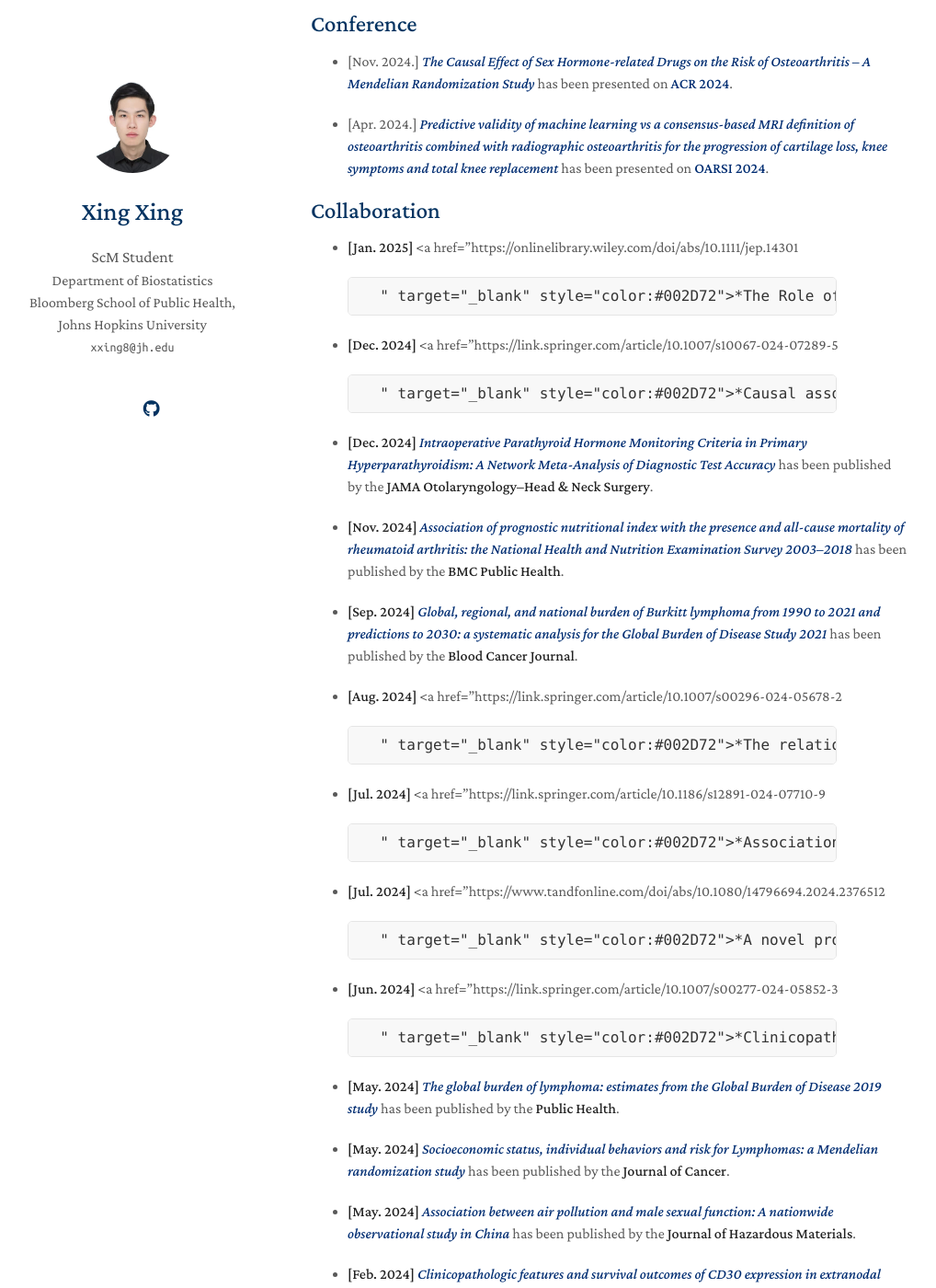
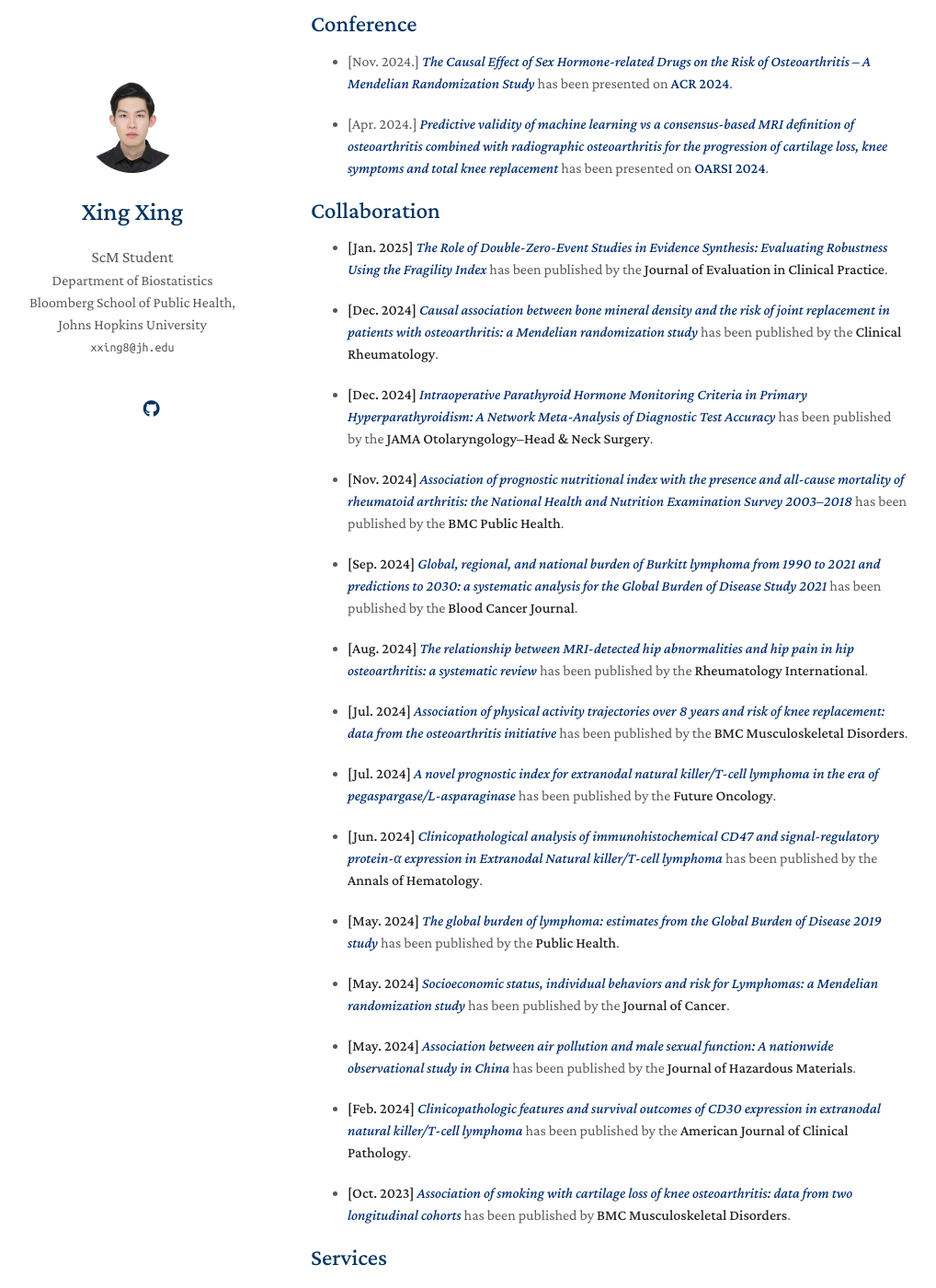
Before and after one commit to KevinXing3/kevinXing3.github.io, a Jekyll site: the page built from index.md, in a window 1280 px wide and 1400 px high, scrolled down 1608 px. Shown: the whole window at 92% size, without its empty margins (132-1150 px from the left). Built offline with Jekyll 4.4.1, drawn with Linux system fonts in a browser that asks for light colours; nearby versions of some CDN libraries; a style sheet for code colours, icons or effects is not loaded; our own code applies the rules of GitHub Pages for plain Markdown files; some of the changed text lies outside the part shown.

Commit message:
Update index.md

```diff
--- a/index.md
+++ b/index.md
@@ -4,7 +4,7 @@ layout: homepage
 
 ## About Me
 
-I'm a ScM Student in Biostatistics at <a href="https://www.jhu.edu" style="color:#002D72">Johns Hopkins University</a>. My research spans several areas, with a current focus on developing statistical models for meta-analysis. Under the guidance of Dr. Jessie Tong and <a href="https://publichealth.arizona.edu/directory/lifeng-lin" style="color:#002D72">Dr. Lifeng Lin</a>, I am concentrating on IPD meta-regression methods and addressing publication bias. Additionally, I have a keen interest in genetics, specifically in Mendelian randomization and TWAS. My work also involves the epidemiologic analysis of musculoskeletal diseases, in collaboration with Dr. Guoqi Cai.
+I'm a ScM Student in Biostatistics at <a href="https://www.jhu.edu" style="color:#002D72">Johns Hopkins University</a>. My research spans several areas, with a current focus on developing statistical models for meta-analysis. Under the guidance of <a href="https://publichealth.jhu.edu/faculty/4789/jiayi-jessie-tong" style="color:#002D72">Dr. Jessie Tong</a> and <a href="https://publichealth.arizona.edu/directory/lifeng-lin" style="color:#002D72">Dr. Lifeng Lin</a>, I am concentrating on IPD meta-regression methods and addressing publication bias. Additionally, I have a keen interest in genetics, specifically in Mendelian randomization and TWAS. My work also involves the epidemiologic analysis of musculoskeletal diseases, in collaboration with <a href="https://ggws.ahmu.edu.cn/2021/0922/c940a108940/page.htm" style="color:#002D72">Dr. Guoqi Cai</a>.
 
 Outside of academia, I’m a dead hard fan of Juventus and Park Hyatt.
 
@@ -26,18 +26,10 @@ Outside of academia, I’m a dead hard fan of Juventus and Park Hyatt.
 
 
 ## Collaboration
-- **[Jan. 2025]** <a href="https://onlinelibrary.wiley.com/doi/abs/10.1111/jep.14301
+- **[Jan. 2025]** <a href="https://onlinelibrary.wiley.com/doi/abs/10.1111/jep.14301" target="_blank" style="color:#002D72">*The Role of Double-Zero-Event Studies in Evidence Synthesis: Evaluating Robustness Using the Fragility Index*</a> has been published by the **Journal of Evaluation in Clinical Practice**.
 
 
-
-        " target="_blank" style="color:#002D72">*The Role of Double-Zero-Event Studies in Evidence Synthesis: Evaluating Robustness Using the Fragility Index*</a> has been published by the **Journal of Evaluation in Clinical Practice**.
-
-
-- **[Dec. 2024]** <a href="https://link.springer.com/article/10.1007/s10067-024-07289-5
-
-
-
-        " target="_blank" style="color:#002D72">*Causal association between bone mineral density and the risk of joint replacement in patients with osteoarthritis: a Mendelian randomization study*</a> has been published by the **Clinical Rheumatology**.
+- **[Dec. 2024]** <a href="https://link.springer.com/article/10.1007/s10067-024-07289-5" target="_blank" style="color:#002D72">*Causal association between bone mineral density and the risk of joint replacement in patients with osteoarthritis: a Mendelian randomization study*</a> has been published by the **Clinical Rheumatology**.
 
 - **[Dec. 2024]** <a href="https://jamanetwork.com/journals/jamaotolaryngology/article-abstract/2827787" target="_blank" style="color:#002D72">*Intraoperative Parathyroid Hormone Monitoring Criteria in Primary Hyperparathyroidism: A Network Meta-Analysis of Diagnostic Test Accuracy*</a> has been published by the **JAMA Otolaryngology–Head & Neck Surgery**.
 
@@ -45,29 +37,13 @@ Outside of academia, I’m a dead hard fan of Juventus and Park Hyatt.
 
 - **[Sep. 2024]** <a href="https://www.nature.com/articles/s41408-024-01138-z" target="_blank" style="color:#002D72">*Global, regional, and national burden of Burkitt lymphoma from 1990 to 2021 and predictions to 2030: a systematic analysis for the Global Burden of Disease Study 2021*</a> has been published by the **Blood Cancer Journal**.
 
-- **[Aug. 2024]** <a href="https://link.springer.com/article/10.1007/s00296-024-05678-2
+- **[Aug. 2024]** <a href="https://link.springer.com/article/10.1007/s00296-024-05678-2" target="_blank" style="color:#002D72">*The relationship between MRI-detected hip abnormalities and hip pain in hip osteoarthritis: a systematic review*</a> has been published by the **Rheumatology International**.
 
+- **[Jul. 2024]** <a href="https://link.springer.com/article/10.1186/s12891-024-07710-9" target="_blank" style="color:#002D72">*Association of physical activity trajectories over 8 years and risk of knee replacement: data from the osteoarthritis initiative*</a> has been published by the **BMC Musculoskeletal Disorders**.
 
+- **[Jul. 2024]** <a href="https://www.tandfonline.com/doi/abs/10.1080/14796694.2024.2376512" target="_blank" style="color:#002D72">*A novel prognostic index for extranodal natural killer/T-cell lymphoma in the era of pegaspargase/L-asparaginase*</a> has been published by the **Future Oncology**.
 
-        " target="_blank" style="color:#002D72">*The relationship between MRI-detected hip abnormalities and hip pain in hip osteoarthritis: a systematic review*</a> has been published by the **Rheumatology International**.
-
-- **[Jul. 2024]** <a href="https://link.springer.com/article/10.1186/s12891-024-07710-9
-
-
-
-        " target="_blank" style="color:#002D72">*Association of physical activity trajectories over 8 years and risk of knee replacement: data from the osteoarthritis initiative*</a> has been published by the **BMC Musculoskeletal Disorders**.
-
-- **[Jul. 2024]** <a href="https://www.tandfonline.com/doi/abs/10.1080/14796694.2024.2376512
-
-
-
-        " target="_blank" style="color:#002D72">*A novel prognostic index for extranodal natural killer/T-cell lymphoma in the era of pegaspargase/L-asparaginase*</a> has been published by the **Future Oncology**.
-
-- **[Jun. 2024]** <a href="https://link.springer.com/article/10.1007/s00277-024-05852-3
-
-
-
-        " target="_blank" style="color:#002D72">*Clinicopathological analysis of immunohistochemical CD47 and signal-regulatory protein-α expression in Extranodal Natural killer/T-cell lymphoma*</a> has been published by the **Annals of Hematology**.
+- **[Jun. 2024]** <a href="https://link.springer.com/article/10.1007/s00277-024-05852-3" target="_blank" style="color:#002D72">*Clinicopathological analysis of immunohistochemical CD47 and signal-regulatory protein-α expression in Extranodal Natural killer/T-cell lymphoma*</a> has been published by the **Annals of Hematology**.
 
 - **[May. 2024]** <a href="https://www.sciencedirect.com/science/article/abs/pii/S0033350623004535" target="_blank" style="color:#002D72">*The global burden of lymphoma: estimates from the Global Burden of Disease 2019 study*</a> has been published by the **Public Health**.
 
```
